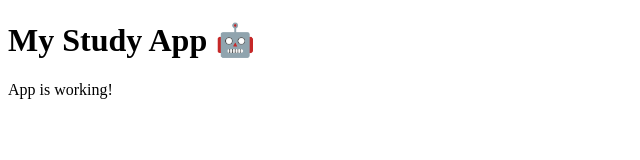
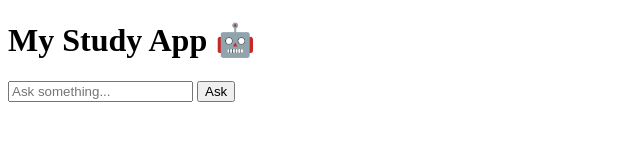
Before and after one commit to Dhimahi-tech188/Study-planner-ai, a website: page index.html in a window 1280 px wide. Shown: the whole page, without its empty margins (0-640 px from the left). Drawn offline with Linux system fonts and the light colour scheme.

Commit message:
Update index.html

```diff
--- a/index.html
+++ b/index.html
@@ -1,10 +1,33 @@
 <!DOCTYPE html>
 <html>
 <head>
-  <title>My App</title>
+  <title>Study Planner AI</title>
 </head>
 <body>
+
   <h1>My Study App 🤖</h1>
-  <p>App is working!</p>
+
+  <input type="text" id="msg" placeholder="Ask something..." />
+  <button onclick="sendMessage()">Ask</button>
+
+  <p id="response"></p>
+
+  <script>
+    async function sendMessage() {
+      const message = document.getElementById("msg").value;
+
+      const res = await fetch("/ask", {
+        method: "POST",
+        headers: {
+          "Content-Type": "application/json"
+        },
+        body: JSON.stringify({ message })
+      });
+
+      const data = await res.json();
+      document.getElementById("response").innerText = data.reply;
+    }
+  </script>
+
 </body>
 </html>
```
